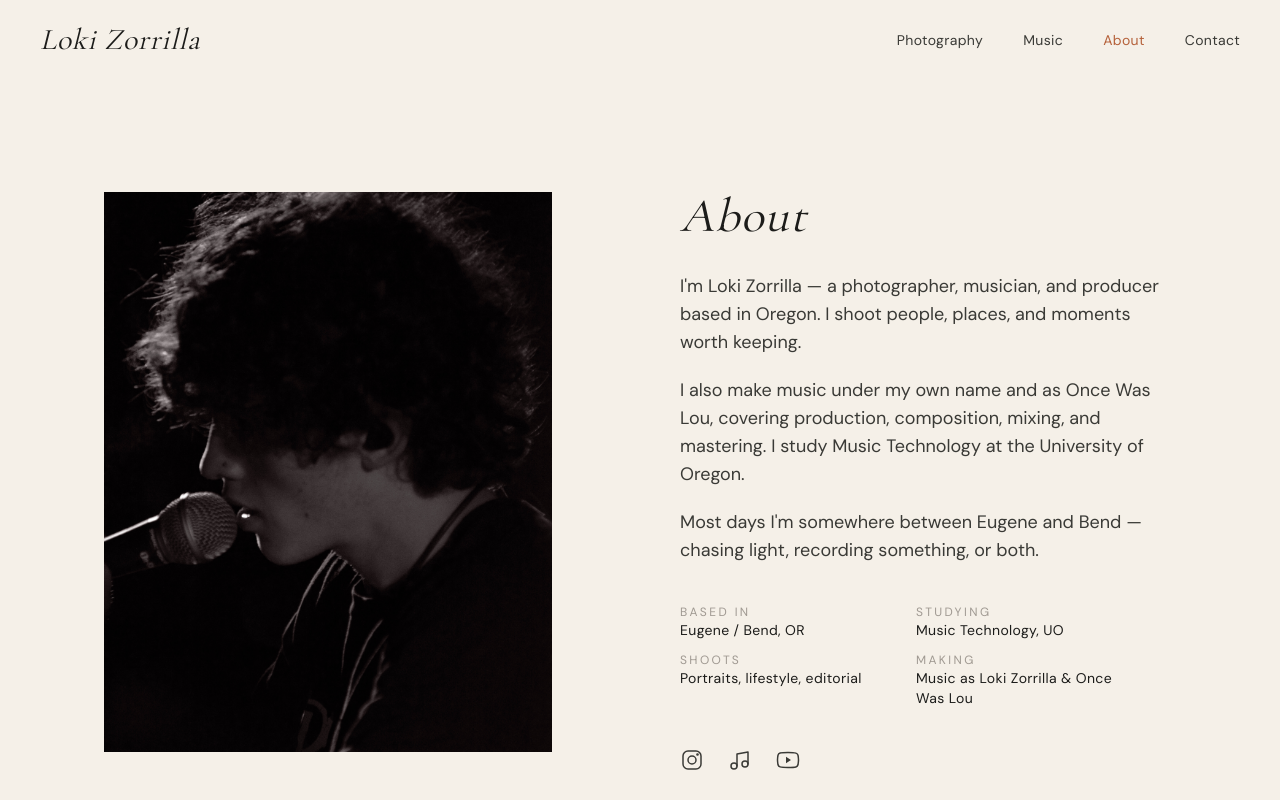
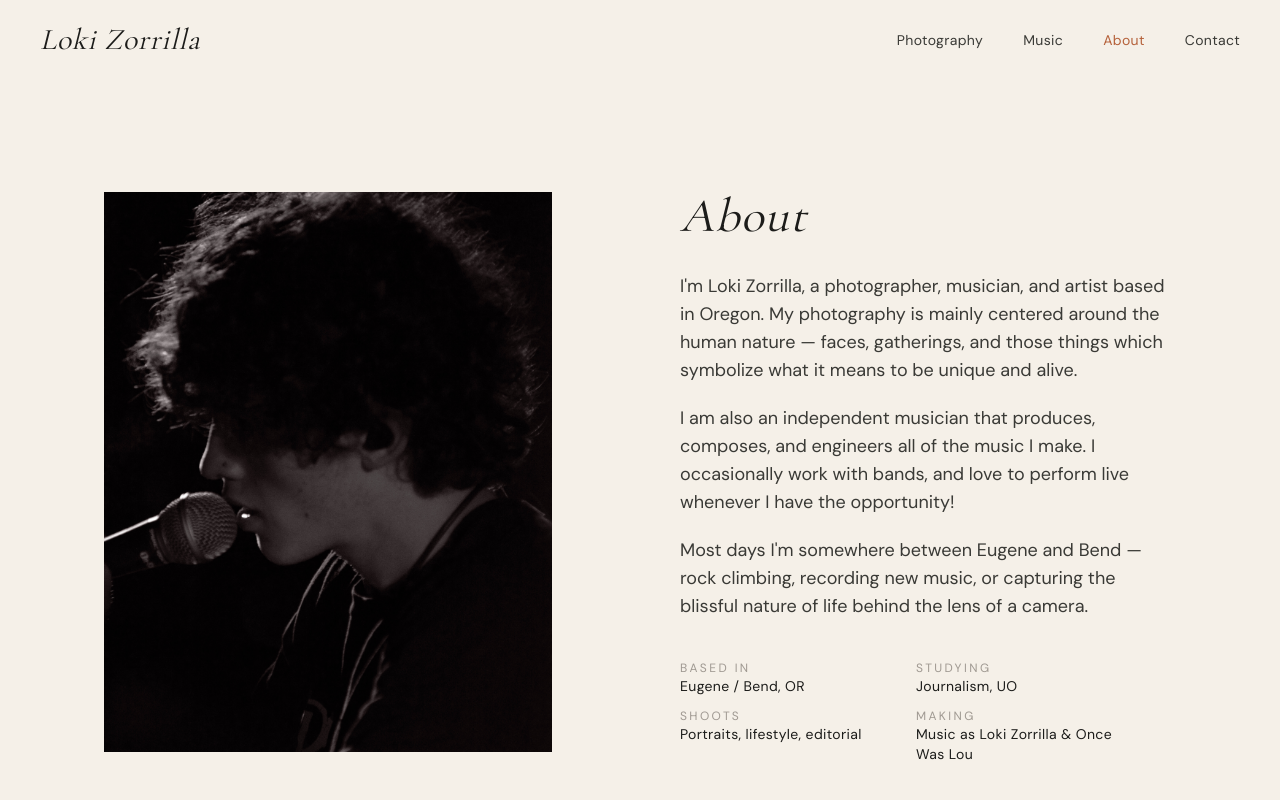
Before and after one commit to lokikaos/website, a Next.js app: page /about in a window 1280 px wide. Shown: the top 800 px of the page. Built offline with nearby package versions, Linux system fonts and the light colour scheme.

Commit message:
Update bio, About study, music latest single text

```diff
--- a/src/app/about/page.tsx
+++ b/src/app/about/page.tsx
@@ -32,18 +32,21 @@ export default function AboutPage() {
 
             <div className="mt-8 space-y-5 text-ink-soft text-base md:text-lg leading-relaxed max-w-xl">
               <p>
-                I&apos;m Loki Zorrilla — a photographer, musician, and producer
-                based in Oregon. I shoot people, places, and moments worth
-                keeping.
+                I&apos;m Loki Zorrilla, a photographer, musician, and artist
+                based in Oregon. My photography is mainly centered around the
+                human nature — faces, gatherings, and those things which
+                symbolize what it means to be unique and alive.
               </p>
               <p>
-                I also make music under my own name and as Once Was Lou,
-                covering production, composition, mixing, and mastering. I
-                study Music Technology at the University of Oregon.
+                I am also an independent musician that produces, composes, and
+                engineers all of the music I make. I occasionally work with
+                bands, and love to perform live whenever I have the
+                opportunity!
               </p>
               <p>
-                Most days I&apos;m somewhere between Eugene and Bend — chasing
-                light, recording something, or both.
+                Most days I&apos;m somewhere between Eugene and Bend — rock
+                climbing, recording new music, or capturing the blissful
+                nature of life behind the lens of a camera.
               </p>
             </div>
 
@@ -58,7 +61,7 @@ export default function AboutPage() {
                 <span className="block text-xs uppercase tracking-[0.2em] text-muted/70">
                   Studying
                 </span>
-                <span className="text-ink">Music Technology, UO</span>
+                <span className="text-ink">Journalism, UO</span>
               </li>
               <li>
                 <span className="block text-xs uppercase tracking-[0.2em] text-muted/70">
--- a/src/app/music/page.tsx
+++ b/src/app/music/page.tsx
@@ -60,8 +60,7 @@ export default function MusicPage() {
         </div>
 
         <p className="mt-10 text-ink-soft text-base md:text-lg leading-relaxed text-center max-w-2xl mx-auto">
-          My acoustic &amp; electronic audio art. A passion I&apos;ve had since
-          youth.
+          My latest single.
         </p>
 
         <div className="mt-8 flex items-center justify-center gap-7">
```
